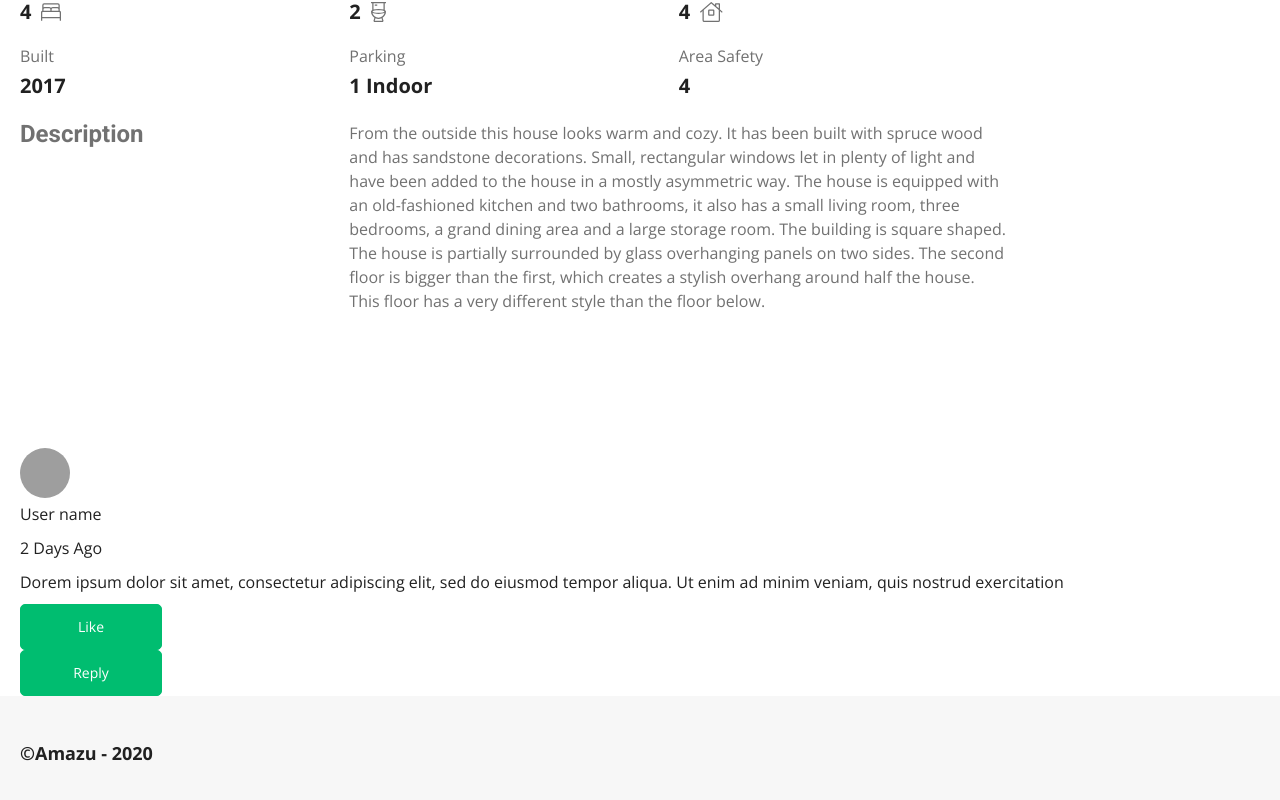
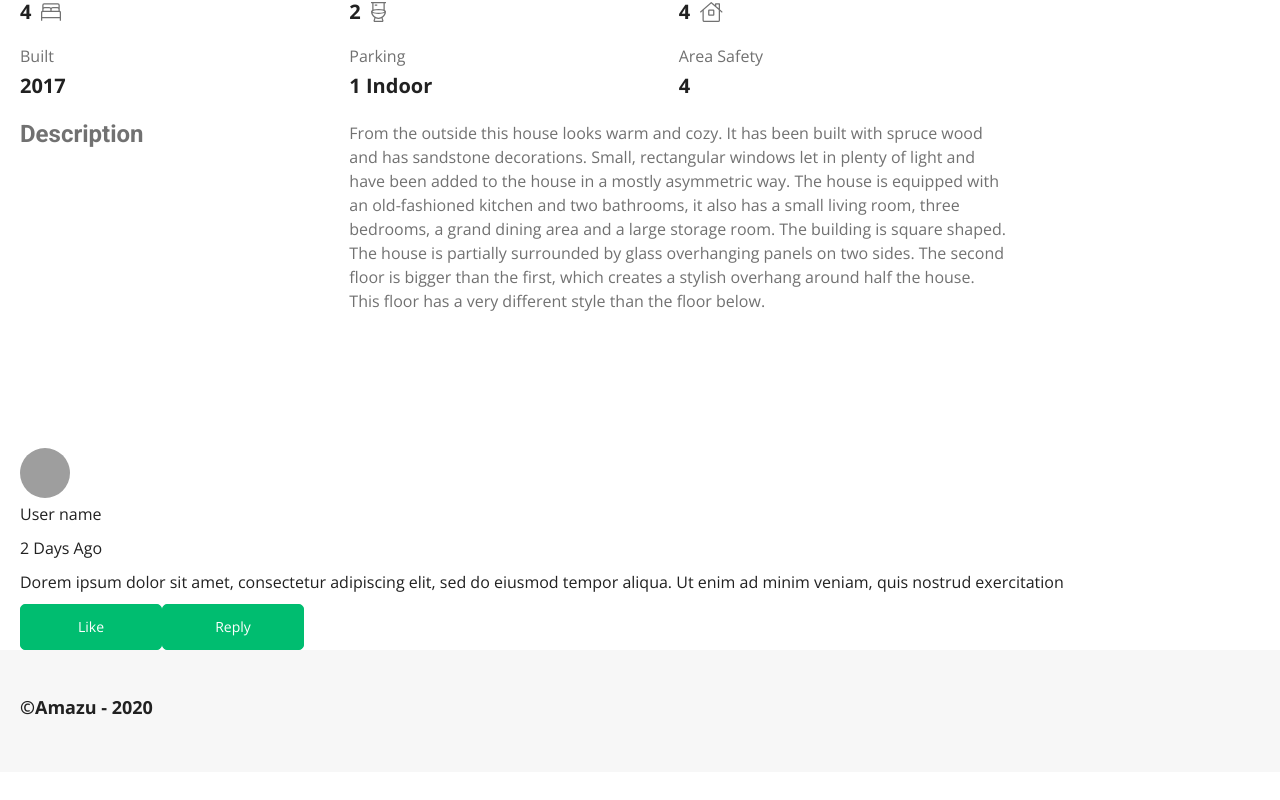
Before and after one commit to akarambizi/Amazu, a React (Create React App) app: page /property in a window 1280 px wide. Shown: the part 548-1348 px from the top of the page. After the commit the page ends 1320 px from the top, so only its background shows below. Built offline with nearby package versions, Linux system fonts and the light colour scheme; grey boxes are pictures that could not be loaded; a web font is replaced by a local one.

Commit message:
made changes to the comment component

```diff
--- a/src/components/comment/Comment.js
+++ b/src/components/comment/Comment.js
@@ -19,10 +19,10 @@ function Comment() {
                 <Text>Dorem ipsum dolor sit amet, consectetur adipiscing elit, sed do eiusmod tempor aliqua. Ut enim ad minim veniam, quis nostrud exercitation</Text>
             </div>
             <div>
-                <Button type="button" aria-label="Like">
+                <Button inlineBlock type="button" aria-label="Like">
                     Like
                 </Button>
-                <Button type="button" aria-label="Reply">
+                <Button inlineBlock type="button" aria-label="Reply">
                     Reply
                 </Button>
             </div>
--- a/src/styles/mixins.js
+++ b/src/styles/mixins.js
@@ -99,7 +99,7 @@ const mixins = {
         box-shadow: ${({ shadow }) => (shadow ? '0px 10px 24px rgba(0, 0, 0, 0.19)' : null)};
         color: ${({ secondary }) => (secondary ? 'var(--primary-text-color)' : 'var(--primary-color-text)')};
         cursor: pointer;
-        display: ${({ min }) => (min ? 'inline-block' : 'block')};
+        display: ${({ inlineBlock }) => (inlineBlock ? 'inline-block' : 'block')};
         font-size: var(--font-size-sm);
         line-height: 16px;
         min-width: 142px;
```
